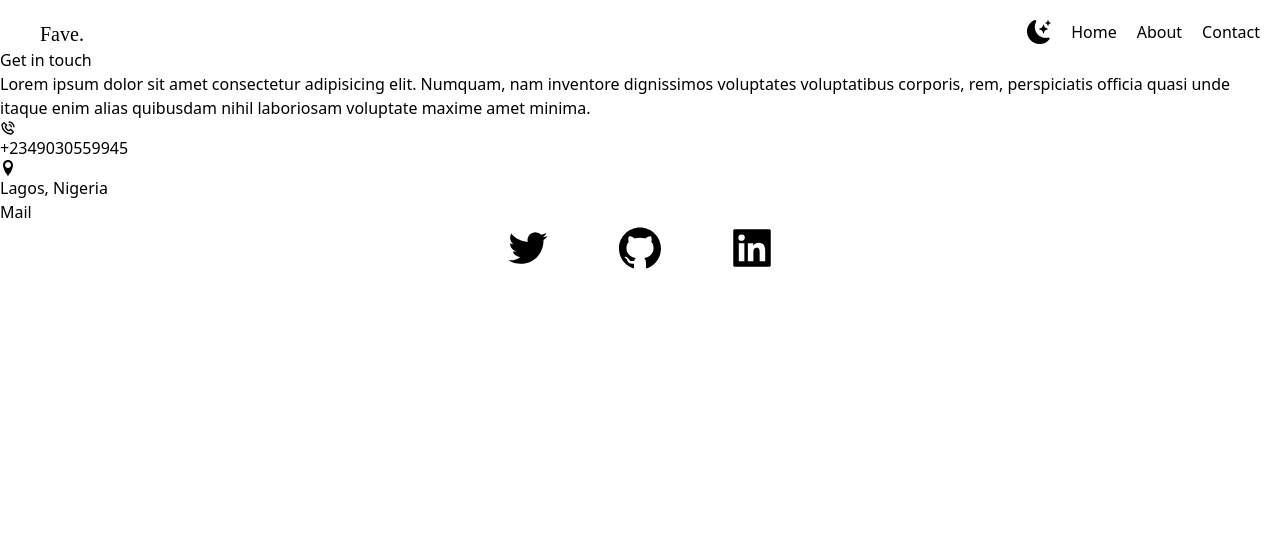
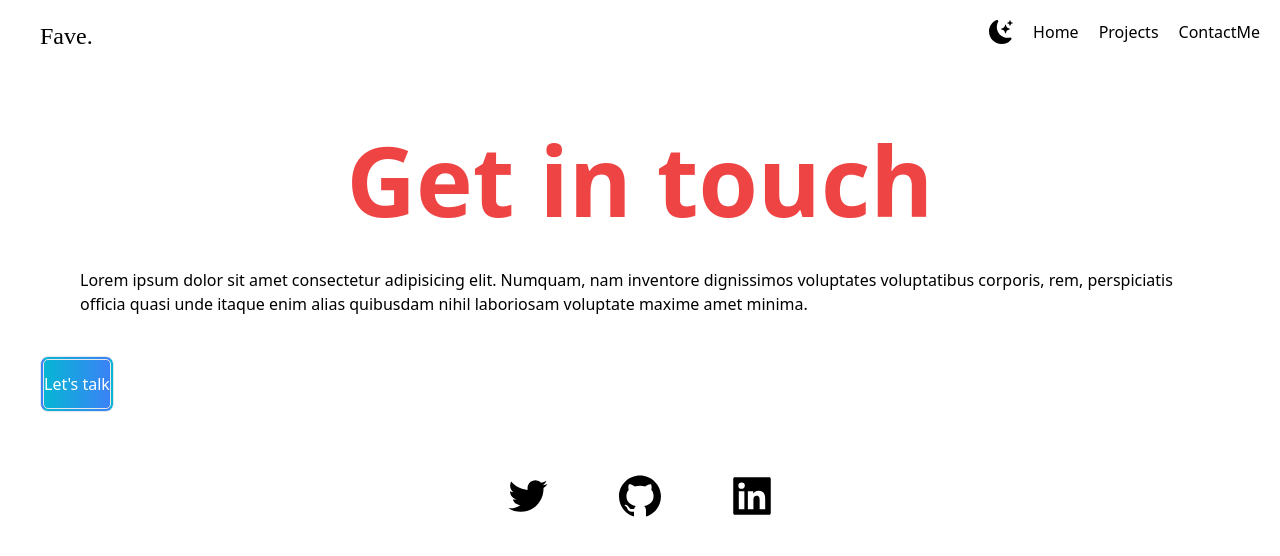
Before and after one commit to faveee/My-Portfolio, a React (Create React App) app: page /contactme in a window 1280 px wide. Shown: the top 556 px of the page. Built offline with nearby package versions, Linux system fonts and the light colour scheme; the HTML template or start-up script is replaced by a standard one.

Commit message:
New Changes

```diff
--- a/src/components/Navbar.jsx
+++ b/src/components/Navbar.jsx
@@ -7,7 +7,7 @@ function Navbar() {
 <main>
     <section>
 <nav className="pt-5 flex justify-between">
-    <h1 className="text-xl font-burtons pl-10">Fave.</h1>
+    <h1 className="text-2xl font-burtons pl-10">Fave.</h1>
     <ul className="flex justify-between">
         <li>
             <BsFillMoonStarsFill className="cursor-pointer text-2xl" />
@@ -16,10 +16,10 @@ function Navbar() {
             <Link to="/homepage" className="pl-5">Home</Link>
         </li>
         <li>
-            <Link to="/about" className="pl-5">About</Link>
+            <Link to="/projects" className="pl-5">Projects</Link>
         </li>
         <li>
-            <Link to="/contact" className="px-5">Contact</Link>
+            <Link to="/contactme" className="px-5">ContactMe</Link>
         </li>
     </ul>
 </nav>
--- a/src/pages/ContactMe.jsx
+++ b/src/pages/ContactMe.jsx
@@ -5,17 +5,16 @@ import { ImLocation } from "react-icons/im";
 
 function ContactMe() {
     return(
-        <section>
-<div>
-    <h3>Get in touch</h3>
-    <p>Lorem ipsum dolor sit amet consectetur adipisicing elit. Numquam, nam inventore dignissimos voluptates voluptatibus corporis, rem, perspiciatis officia quasi unde itaque enim alias quibusdam nihil laboriosam voluptate maxime amet minima.</p>
-    <p><BiPhoneCall />+2349030559945</p>
-    <p><ImLocation />Lagos, Nigeria</p>
+        <section className="m-10">
+<div className="p-10">
+    <h3 className="text-8xl font-extrabold text-red-500 pb-10 text-center">Get in touch</h3>
+    <p className="">Lorem ipsum dolor sit amet consectetur adipisicing elit. Numquam, nam inventore dignissimos voluptates voluptatibus corporis, rem, perspiciatis officia quasi unde itaque enim alias quibusdam nihil laboriosam voluptate maxime amet minima.</p>
 </div>
 <div>
-    <h2>Mail</h2>
-    </div>
-    <div className="text-5xl flex justify-center gap-16 text-gray-60">
+    <button className="bg-gradient-to-r from-cyan-500 to-blue-500
+ text-white py-3 mb-5 text-center border-double hover:border-double border-4 rounded-lg">Let's talk</button>
+ </div>
+    <div className="text-5xl flex justify-center gap-16 text-gray-60 pt-10">
 <AiOutlineTwitter />
 <AiFillGithub />
 <AiFillLinkedin />
```
